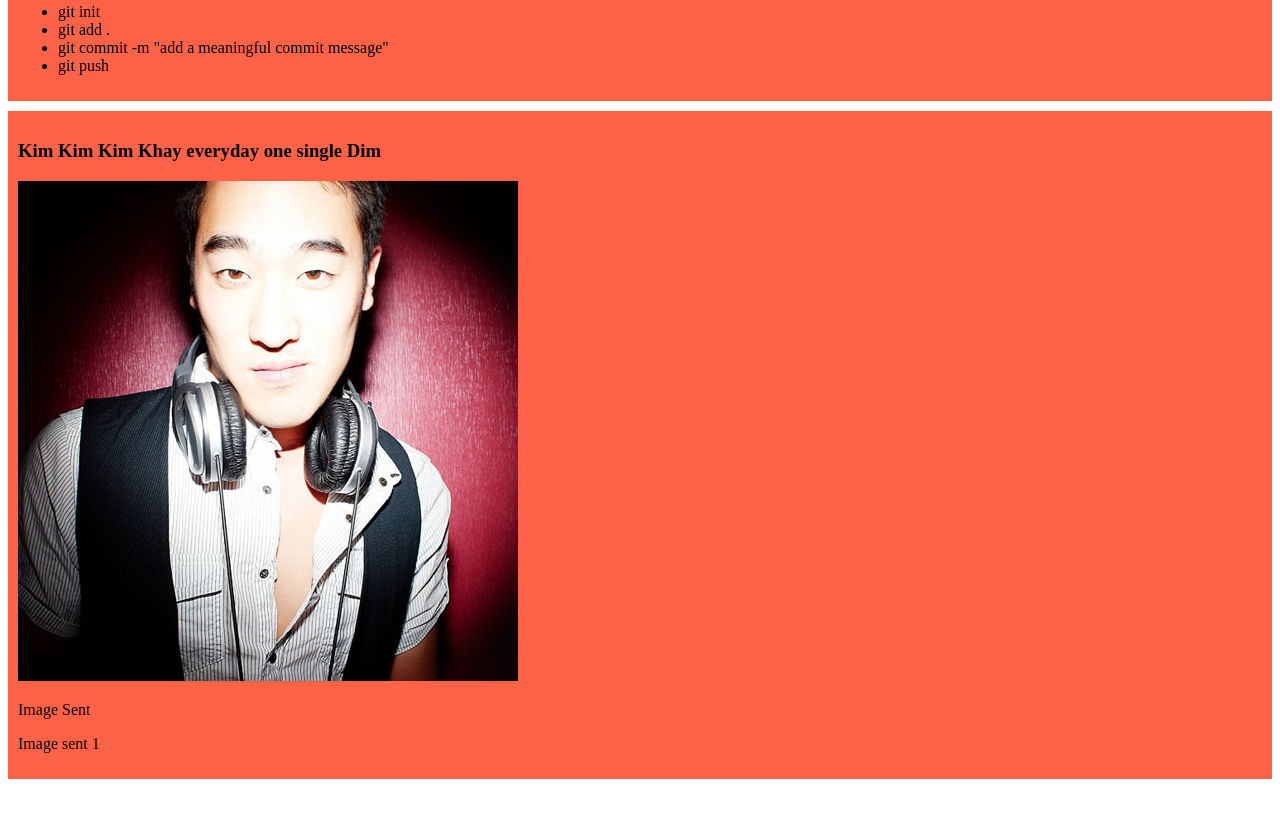
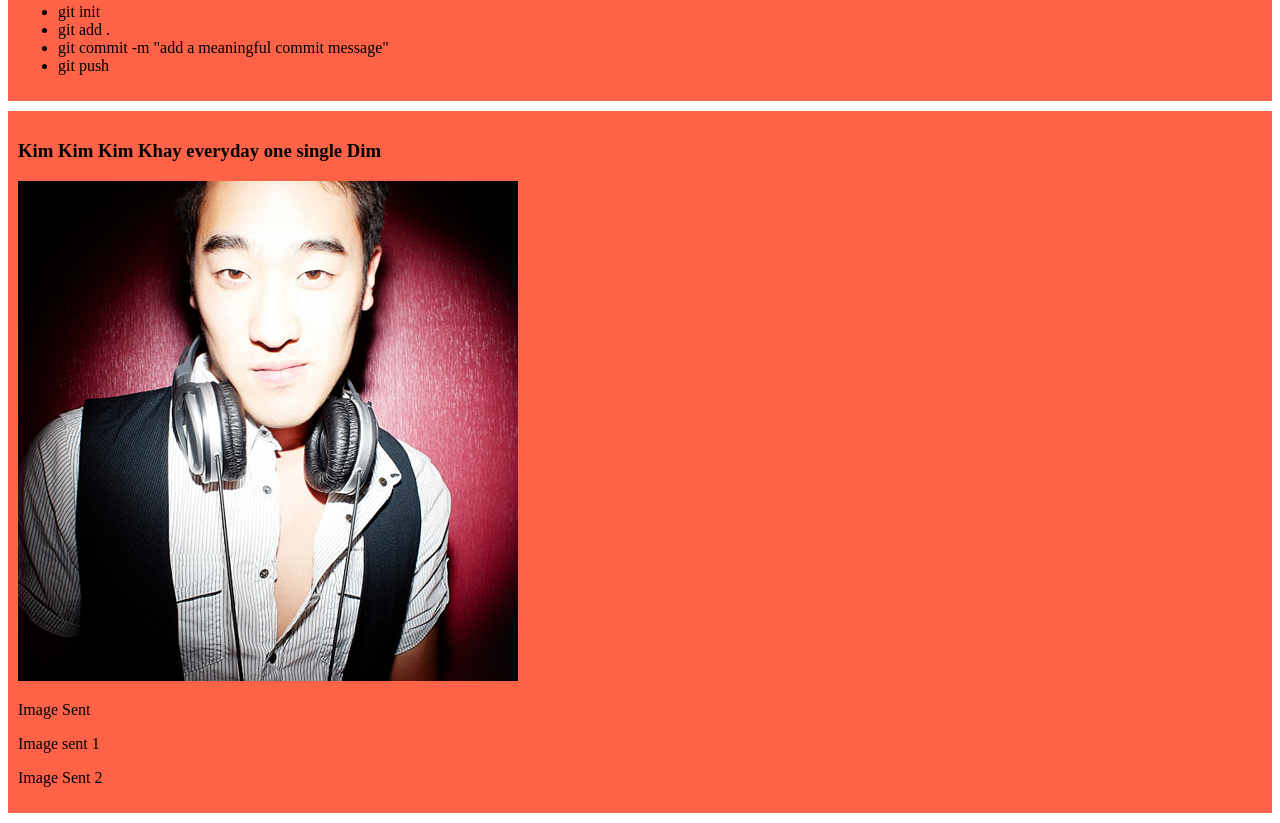
Before and after one commit to moye3n/my-simple-website, a plain HTML site: page index.html in a window 1280 px wide. Shown: the part 560-1383 px from the top of the page. Before the commit the page ends 1349 px from the top, so only its background shows below. Drawn offline with Linux system fonts and the light colour scheme.

Commit message:
image_sen_2

```diff
--- a/index.html
+++ b/index.html
@@ -34,6 +34,7 @@
         <img src="images/kim.jpg" alt="kim">
         <p>Image Sent</p>
             <p>Image sent 1</p>
+                <p>Image Sent 2</p>
     </div>
 </body>
 </html>
```
